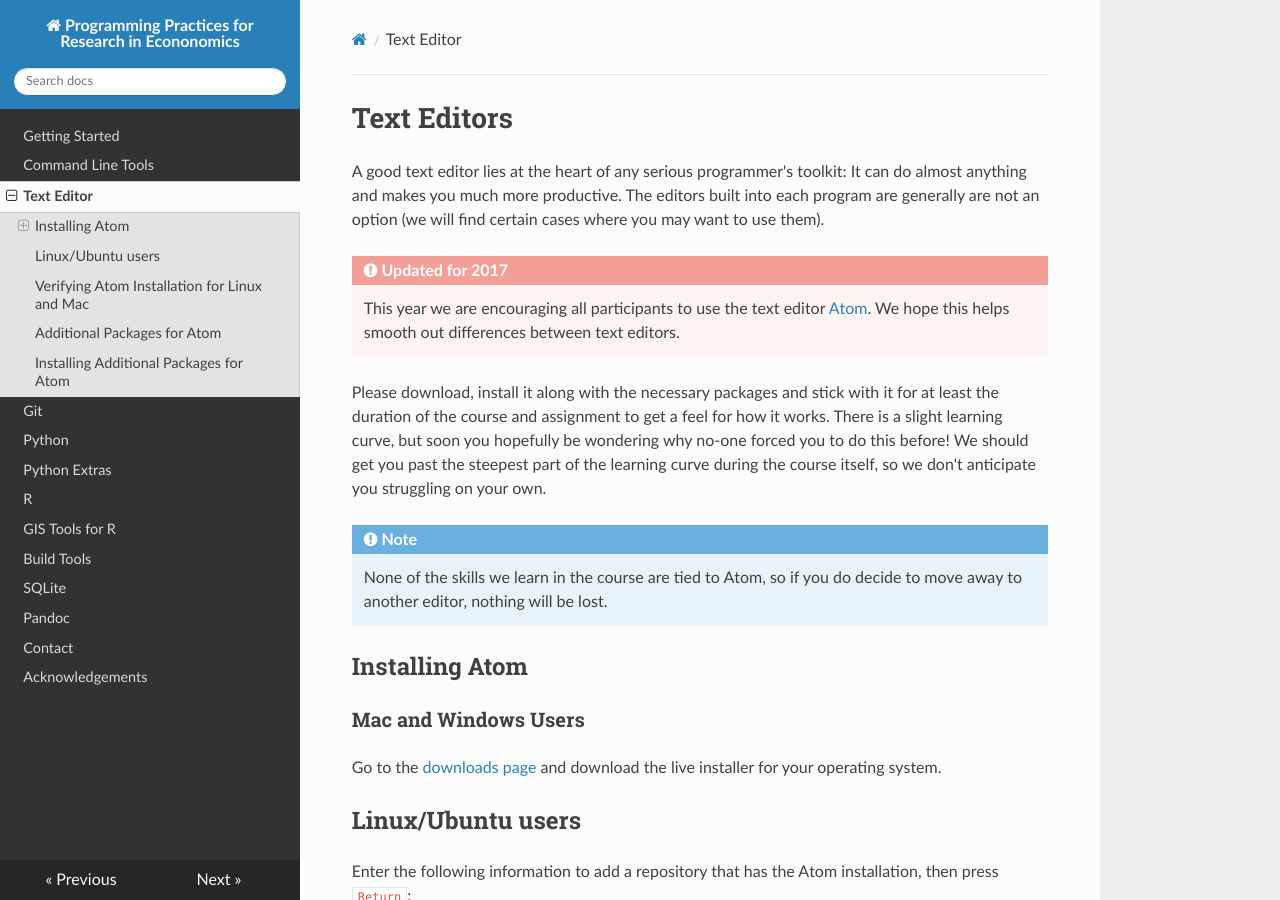
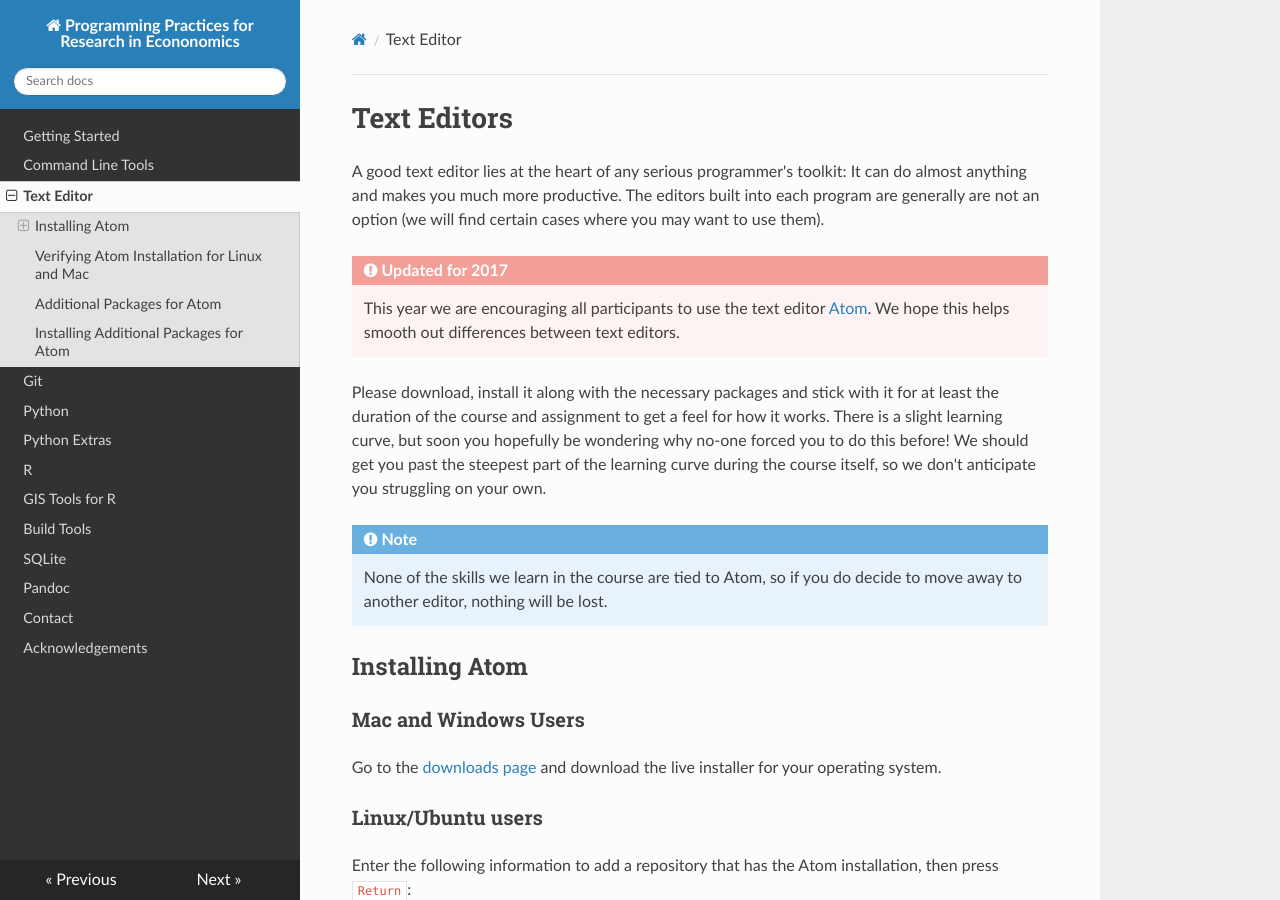
Before and after one commit to pp4rs/DEPRECATED-installation-guide, an MkDocs documentation site: the page built from docs/textEditor.md, in a window 1280 px wide and 900 px high. Built offline with MkDocs 1.6.1, drawn with Linux system fonts in a browser that asks for light colours; nearby versions of some CDN libraries; old or Windows-style settings are respelled for this version of MkDocs.

Commit message:
correct headers for ubuntu install

```diff
--- a/docs/textEditor.md
+++ b/docs/textEditor.md
@@ -24,7 +24,7 @@
 Go to the [downloads page](https://github.com/atom/atom/releases/tag/v1.9.9) and download the live installer for your operating system.
 
 
-## Linux/Ubuntu users
+### Linux/Ubuntu users
 
 Enter the following information to add a repository that has the Atom installation, then press `Return`:
 
```
